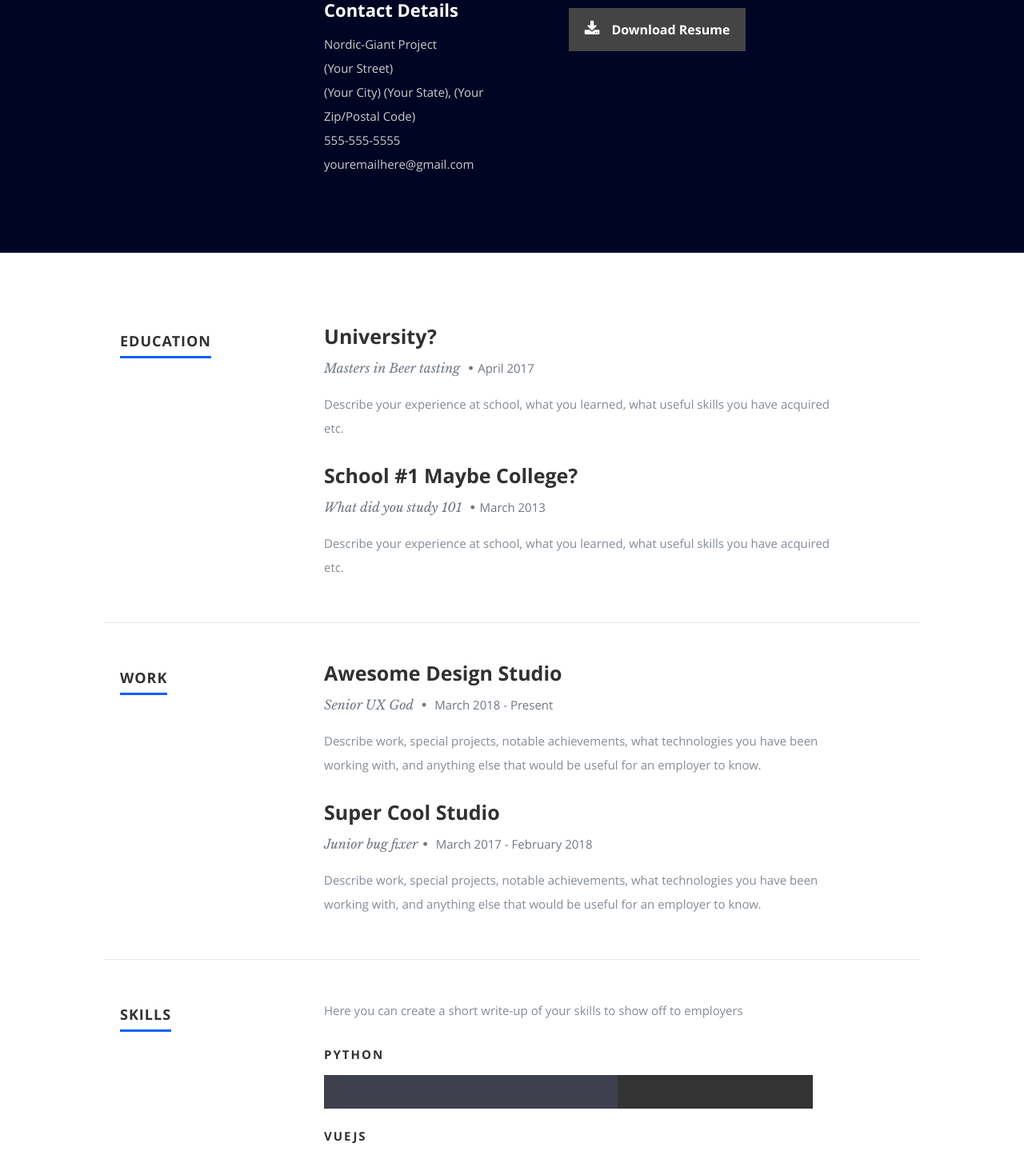
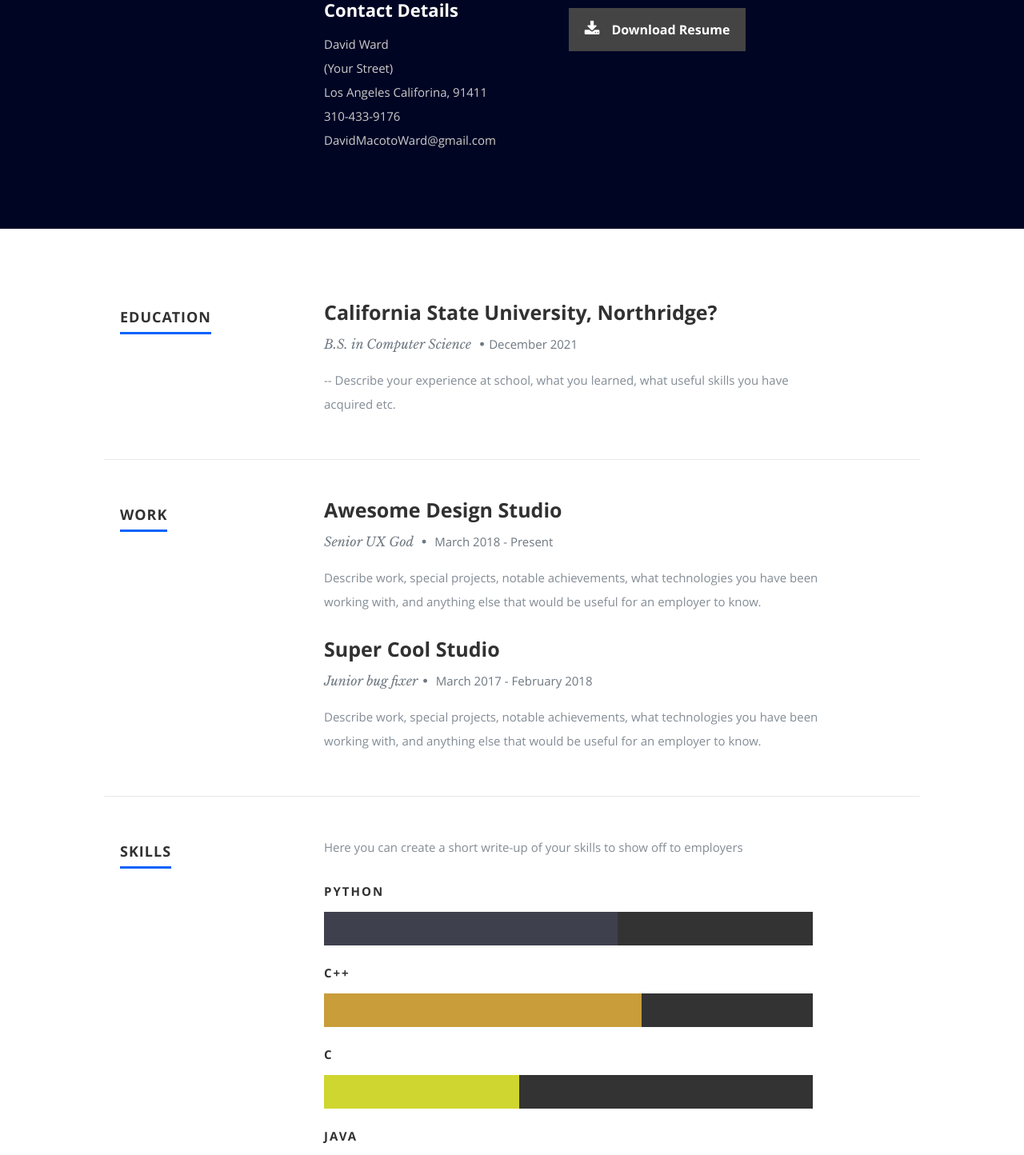
Before and after one commit to davidmakoto/davesadev.github.io, a React (Create React App) app: page / in a window 1280 px wide. Shown: the part 1060-2504 px from the top of the page at 80% size. Built offline with nearby package versions, Linux system fonts and the light colour scheme.

Commit message:
Added some information

```diff
--- a/public/resumeData.json
+++ b/public/resumeData.json
@@ -1,19 +1,19 @@
 {
   "main": {
-    "name":"Nordic-Giant Project",
-    "description":"I am a web development engineer and I use react and vue.js to develop pages. This project is a resume template that can be used as the project home page or resume page",
+    "name":"David Ward",
+    "description":"I am a recent graduate with experience in using Python and C/C++ for data analysis and scientific research. --- I am a web development engineer and I use react and vue.js to develop pages.",
     "image":"profilepic.jpg",
     "bio":"Use this bio section as your way of describing yourself and saying what you do, what technologies you like to use or feel most comfortable with, describing your personality, or whatever else you feel like throwing in.",
     "contactmessage":"Here is where you should write your message to readers to have them get in contact with you.",
-    "email": "youremailhere@gmail.com",
-    "phone": "555-555-5555",
-    "github":"https://github.com/nordicgiant2/react-nice-resume",
+    "email": "DavidMacotoWard@gmail.com",
+    "phone": "310-433-9176",
+    "github":"https://github.com/dmw01",
     "project":"https://github.com/nordicgiant2/react-nice-resume",
     "address":{
       "street":"(Your Street)",
-      "city":"(Your City)",
-      "state":"(Your State)",
-      "zip": "(Your Zip/Postal Code)"
+      "city":"Los Angeles",
+      "state":"Califorina",
+      "zip": "91411"
     },
     "website": "http://www.timbakerdev.com",
     "resumedownload":"http://timbakerdev.com",
@@ -30,7 +30,7 @@
       },
       {
         "name":"linkedin",
-        "url":"https://www.linkedin.com/in/tim-baker-8420009a/",
+        "url":"https://www.linkedin.com/davidmacotoward/",
         "className":"fa fa-linkedin"
       },
       {
@@ -49,16 +49,10 @@
     "skillmessage":"Here you can create a short write-up of your skills to show off to employers",
     "education":[
       {
-        "school":"University?",
-        "degree":"Masters in Beer tasting",
-        "graduated":"April 2017",
-        "description":"Describe your experience at school, what you learned, what useful skills you have acquired etc."
-      },
-      {
-        "school":"School #1 Maybe College?",
-        "degree":"What did you study 101",
-        "graduated":"March 2013",
-        "description":"Describe your experience at school, what you learned, what useful skills you have acquired etc."
+        "school":"California State University, Northridge?",
+        "degree":"B.S. in Computer Science",
+        "graduated":"December 2021",
+        "description":" -- Describe your experience at school, what you learned, what useful skills you have acquired etc."
       }
     ],
     "work":[
@@ -81,47 +75,47 @@
         "level":"60%"
       },
       {
-        "name":"VueJs",
-        "level":"55%"
+        "name":"C++",
+        "level":"65%"
       },
       {
-        "name":"ReactJs",
+        "name":"C",
+        "level":"40%"
+      },
+      {
+        "name":"Java",
+        "level":"45%"
+      },
+      {
+        "name":"Pandas",
         "level":"50%"
       },
       {
-        "name":"CSS",
-        "level":"90%"
+        "name":" Shell (Bash)",
+        "level":"45%"
       },
       {
-        "name":"PHP",
-        "level":"80%"
-      },
-      {
-        "name":"Swift",
-        "level":"50%"
-      },
-      {
-        "name":"JAVA",
-        "level":"80%"
+        "name":"Javascript",
+        "level":"40%"
       }
     ]
   },
   "portfolio":{
     "projects": [
       {
-        "title":"Canadian Wanderlust",
+        "title":"GPU Enabled Protein Conformational Sampling",
         "category":"My Travel Blog for my post-university travels",
         "image":"01.jpg",
         "url":"https://www.canadianwanderlust.com"
       },
       {
-        "title":"Fury Fighting Gear",
+        "title":"ML Assisted Wildfire Prediction in CA",
         "category":"(offline now) A fighting gear company I started",
         "image":"02.jpg",
         "url":"http://www.timbakerdev.com"
       },
       {
-        "title":"Original Thai Food",
+        "title":"Screeps: Sandbox Programming Game",
         "category":"Website I built for a restaurant I like in Thailand",
         "image":"03.jpg",
         "url":"http://www.timbakerdev.com/originalthaifood.github.io"
--- a/src/Components/Header.js
+++ b/src/Components/Header.js
@@ -6,7 +6,7 @@ class Header extends Component {
   render() {
     if (!this.props.data) return null;
 
-    const project = this.props.data.project;
+    // const project = this.props.data.project;
     const github = this.props.data.github;
     const name = this.props.data.name;
     const description = this.props.data.description;
@@ -67,9 +67,9 @@ class Header extends Component {
             <hr />
             <Fade bottom duration={2000}>
               <ul className="social">
-                <a href={project} className="button btn project-btn">
+                {/* <a href={project} className="button btn project-btn">
                   <i className="fa fa-book"></i>Project
-                </a>
+                </a> */}
                 <a href={github} className="button btn github-btn">
                   <i className="fa fa-github"></i>Github
                 </a>
```
Also changed, not shown: 1 other file (tests, documents, lock files or other folders).
